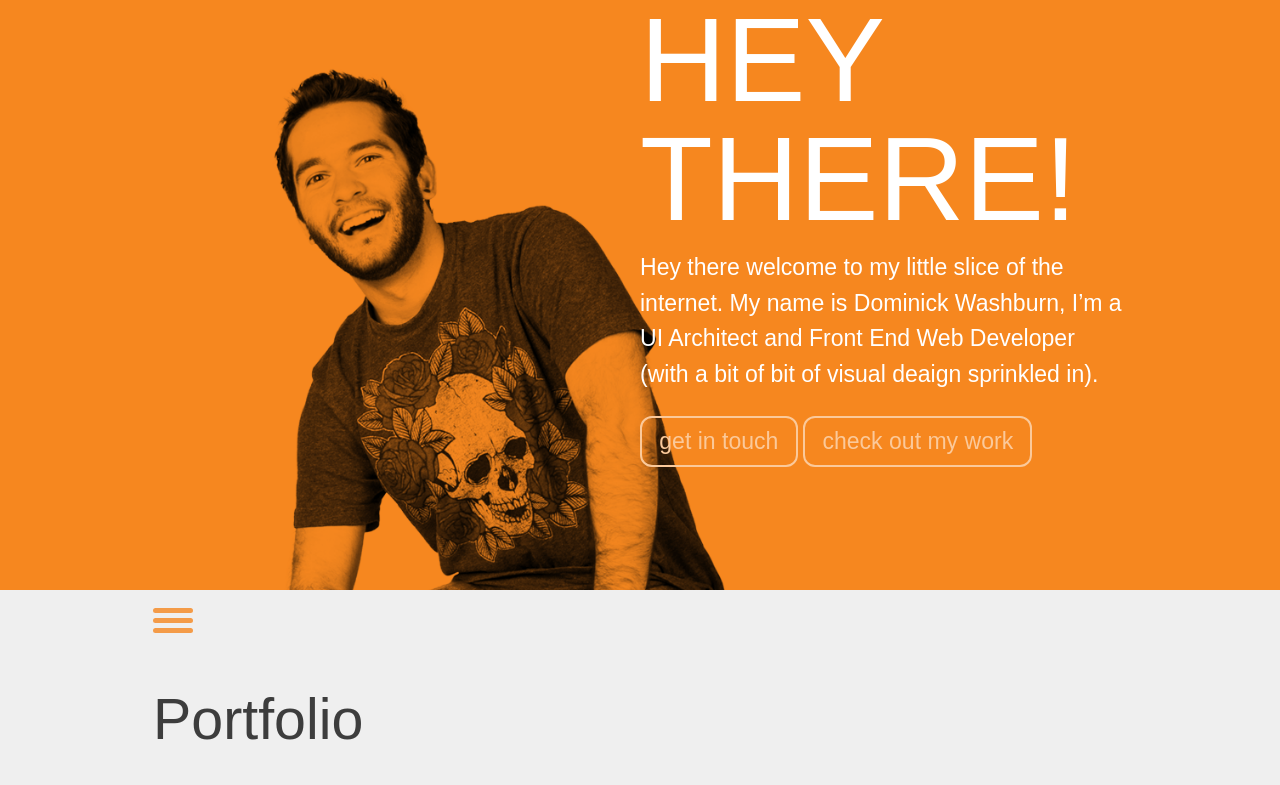
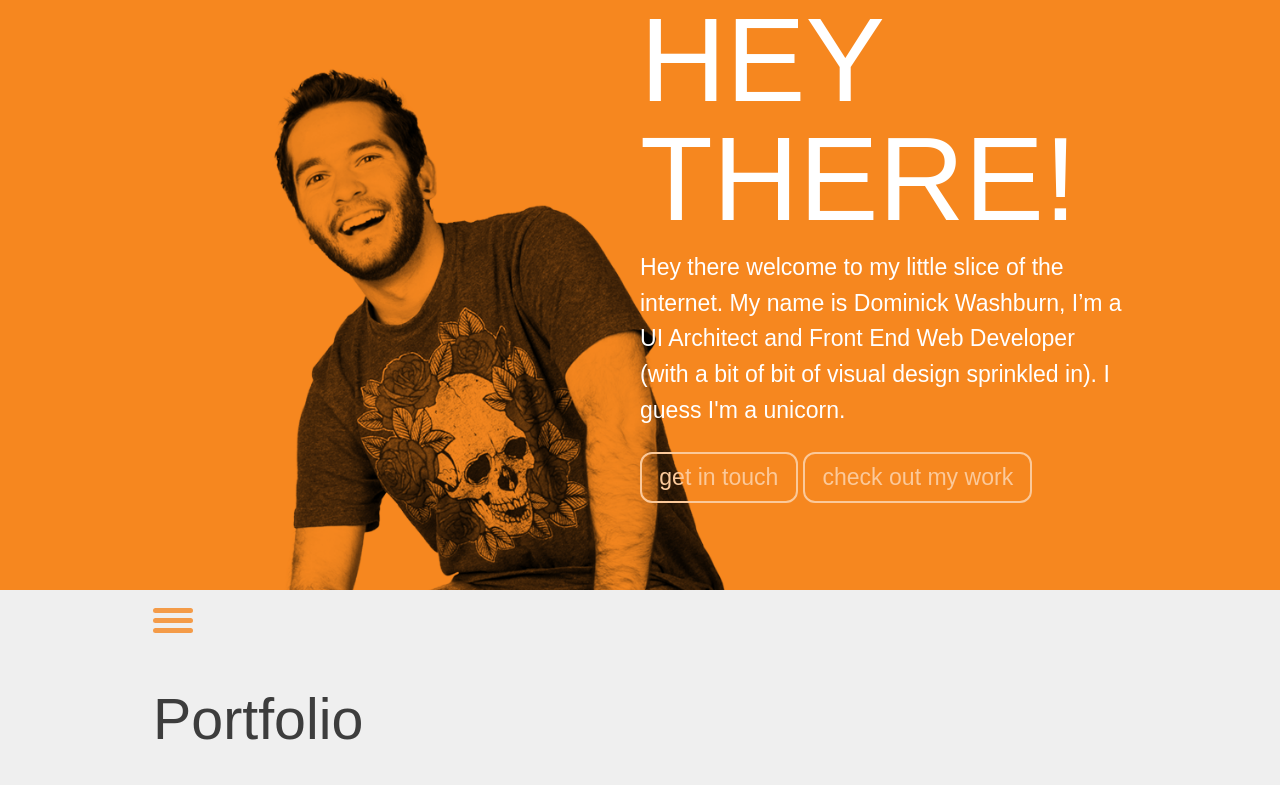
Before and after one commit to domwashburn/old-portfolio, a plain HTML site: page index.html in a window 1280 px wide. Shown: the top 785 px of the page. Drawn offline with nearby package versions, Linux system fonts and the light colour scheme; a script that the page names is missing.

Commit message:
Update index.html

```diff
--- a/index.html
+++ b/index.html
@@ -36,7 +36,7 @@
             <div class="content header">
                 <div class="header__group clearfix">
                     <h1>Hey There!</h1>
-                    <p><b class="header__paragraph">Hey there welcome to my little slice of the internet. My name is Dominick Washburn, I’m a UI Architect and Front End Web Developer (with a bit of bit of visual deaign sprinkled in).</b>                      </p> <a href="{{navHome[3].url}}" class="btn btn--orange btn--lrg header__btn">get in touch</a> <a href="{{navHome[1].url}}" class="btn btn--orange btn--lrg header__btn">check out my work</a> </div>
+                    <p><b class="header__paragraph">Hey there welcome to my little slice of the internet. My name is Dominick Washburn, I’m a UI Architect and Front End Web Developer (with a bit of bit of visual design sprinkled in). I guess I'm a unicorn. </b>                      </p> <a href="{{navHome[3].url}}" class="btn btn--orange btn--lrg header__btn">get in touch</a> <a href="{{navHome[1].url}}" class="btn btn--orange btn--lrg header__btn">check out my work</a> </div>
             </div>
         </header>
         <div id="main-content">
```
